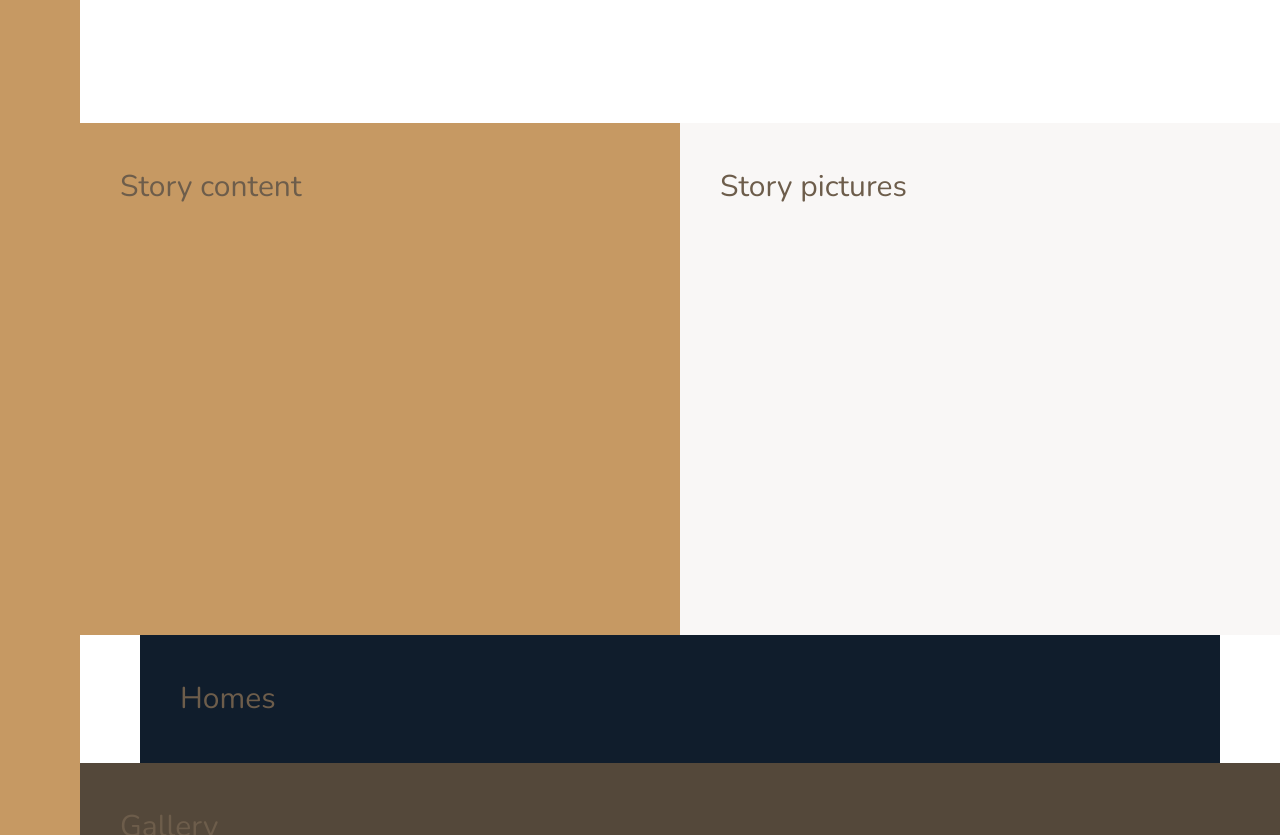
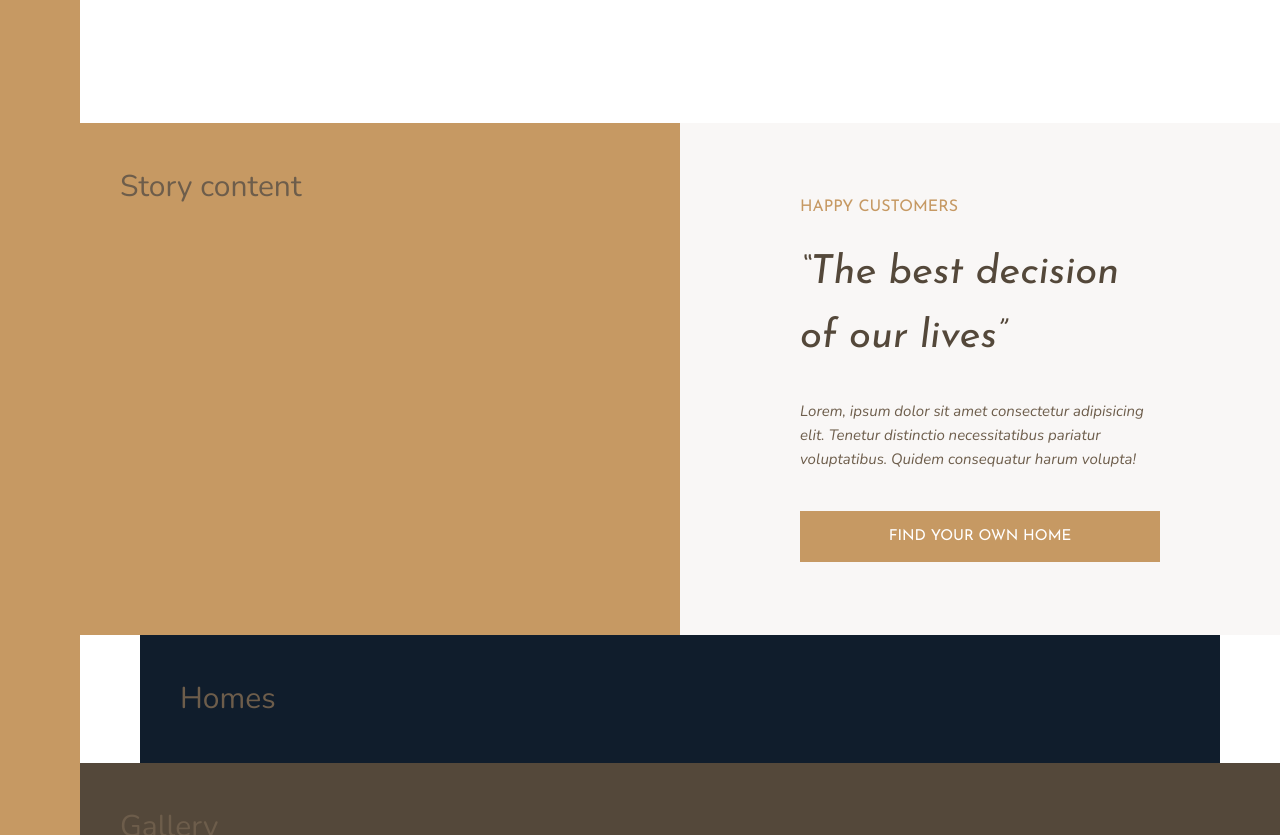
Before and after one commit to la-viza/Nexter-Project, a plain HTML site: page index.html in a window 1280 px wide. Shown: the part 1320-2155 px from the top of the page. Drawn offline with nearby package versions, Linux system fonts and the light colour scheme.

Commit message:
Started Story Section

```diff
--- a/index.html
+++ b/index.html
@@ -23,7 +23,7 @@
         <svg class="feature__icon">
           <use xlink:href="img/sprite.svg#icon-global"></use>
         </svg>
-        <h4 class="heading--4 heading--4--dark">World's best luxury homes</h4>
+        <h4 class="heading-4 heading-4--dark">World's best luxury homes</h4>
         <p class="feature__text">
           Lorem, ipsum dolor sit amet consectetur adipisicing elit. Tenetur
           distinctio necessitatibus pariatur voluptatibus.
@@ -34,7 +34,7 @@
         <svg class="feature__icon">
           <use xlink:href="img/sprite.svg#icon-trophy"></use>
         </svg>
-        <h4 class="heading--4 heading--4--dark">Only the best properties</h4>
+        <h4 class="heading-4 heading-4--dark">Only the best properties</h4>
         <p class="feature__text">
           Voluptatum mollitia quae. Vero ipsum sapiente molestias accusamus
           rerum sed a eligendi aut quia.
@@ -45,7 +45,7 @@
         <svg class="feature__icon">
           <use xlink:href="img/sprite.svg#icon-map-pin"></use>
         </svg>
-        <h4 class="heading--4 heading--4--dark">All homes in top locations</h4>
+        <h4 class="heading-4 heading-4--dark">All homes in top locations</h4>
         <p class="feature__text">
           Tenetur distinctio necessitatibus pariatur voluptatibus quidem
           consequatur harum.
@@ -56,7 +56,7 @@
         <svg class="feature__icon">
           <use xlink:href="img/sprite.svg#icon-key"></use>
         </svg>
-        <h4 class="heading--4 heading--4--dark">New home in one week</h4>
+        <h4 class="heading-4 heading-4--dark">New home in one week</h4>
         <p class="feature__text">
           Vero ipsum sapiente molestias accusamus rerum. Lorem, ipsum dolor sit
           amet consectetur adipisicing elit.
@@ -67,7 +67,7 @@
         <svg class="feature__icon">
           <use xlink:href="img/sprite.svg#icon-presentation"></use>
         </svg>
-        <h4 class="heading--4 heading--4--dark">Top 1% realtors</h4>
+        <h4 class="heading-4 heading-4--dark">Top 1% realtors</h4>
         <p class="feature__text">
           Quidem consequatur harum, voluptatum mollitia quae. Tenetur distinctio
           necessitatibus pariatur voluptatibus.
@@ -78,7 +78,7 @@
         <svg class="feature__icon">
           <use xlink:href="img/sprite.svg#icon-lock"></use>
         </svg>
-        <h4 class="heading--4 heading--4--dark">Secure payments on nexter</h4>
+        <h4 class="heading-4 heading-4-dark">Secure payments on nexter</h4>
         <p class="feature__text">
           Pariatur voluptatibus quidem consequatur harum, voluptatum mollitia
           quae.
@@ -87,7 +87,18 @@
     </section>
     <div class="story__pictures">Story content</div>
 
-    <div class="story__content">Story pictures</div>
+    <div class="story__content">
+      <h3 class="heading-3 mb-sm">Happy customers</h3>
+      <h2 class="heading-2 heading-2--dark mb-md">
+        &ldquo;The best decision of our lives&rdquo;
+      </h2>
+      <p class="story__text">
+        Lorem, ipsum dolor sit amet consectetur adipisicing elit. Tenetur
+        distinctio necessitatibus pariatur voluptatibus. Quidem consequatur
+        harum volupta!
+      </p>
+      <button class="btn">Find your own home</button>
+    </div>
     <section class="homes">Homes</section>
     <section class="gallery">Gallery</section>
     <footer class="footer">Footer</footer>
--- a/sass/_story.scss
+++ b/sass/_story.scss
@@ -7,5 +7,16 @@
   &__content {
     background-color: $color-grey-light-1;
     grid-column: col-start 5 / full-end;
+
+    padding: 6rem 12rem;
+    display: flex;
+    flex-direction: column;
+    justify-content: center;
+  }
+
+  &__text {
+    font-size: 1.5rem;
+    font-style: italic;
+    margin-bottom: 4rem;
   }
 }
--- a/sass/_typography.scss
+++ b/sass/_typography.scss
@@ -3,19 +3,31 @@
   font-weight: 400;
 }
 
-.heading--1 {
+.heading-1 {
   @extend %heading;
 }
 
-.heading--2 {
+.heading-2 {
   @extend %heading;
+  font-size: 4rem;
+  font-style: italic;
+
+  &--light {
+    color: $color-grey-light-1;
+  }
+  &--dark {
+    color: $color-grey-dark-1;
+  }
 }
 
-.heading--3 {
+.heading-3 {
   @extend %heading;
+  font-size: 1.6rem;
+  color: $color-primary;
+  text-transform: uppercase;
 }
 
-.heading--4 {
+.heading-4 {
   @extend %heading;
   font-size: 1.9rem;
 
@@ -26,3 +38,33 @@
     color: $color-grey-dark-1;
   }
 }
+
+.btn {
+  background-color: $color-primary;
+  color: #fff;
+  border: none;
+  border-radius: 0;
+  font-family: $font-display;
+  font-size: 1.5rem;
+  text-transform: uppercase;
+  padding: 1.8rem 3rem;
+  cursor: pointer;
+  transition: all 0.2s;
+
+  &:hover {
+    background-color: $color-primary-dark;
+  }
+}
+
+.mb-sm {
+  margin-bottom: 2rem;
+}
+.mb-md {
+  margin-bottom: 3rem;
+}
+.mb-lg {
+  margin-bottom: 4rem;
+}
+.mb-hg {
+  margin-bottom: 8rem;
+}
```
Also changed, not shown: sass/main.css, 1 other file.
